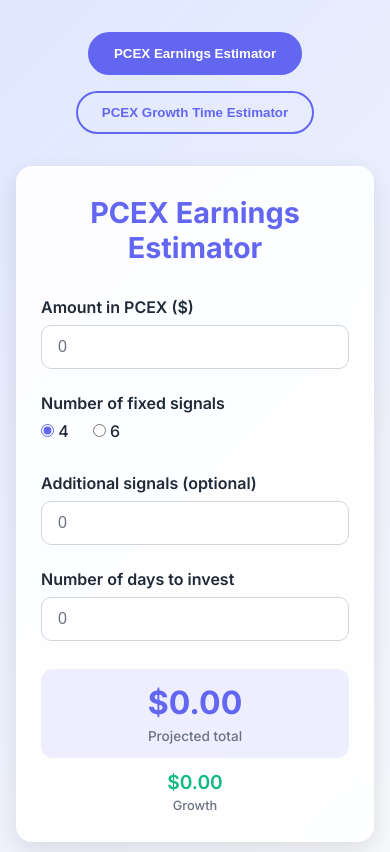
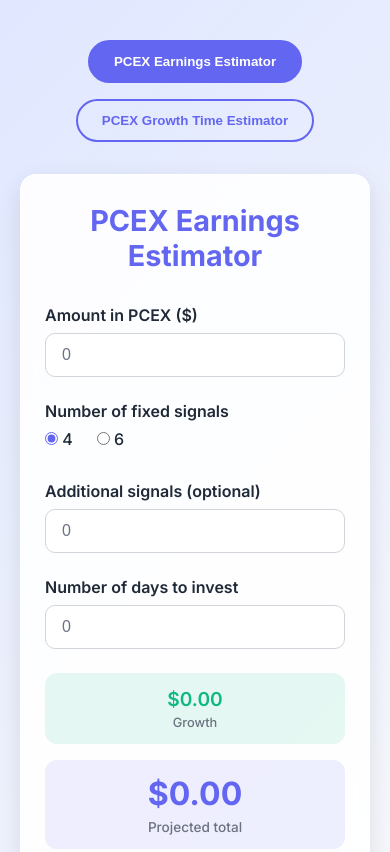
Before and after one commit to lalu122/calculator, a plain HTML site: page index.html in a window 390 px wide. Shown: the top 852 px of the page. Drawn offline with Linux system fonts and the light colour scheme.

Commit message:
Update index.html

```diff
--- a/index.html
+++ b/index.html
@@ -6,103 +6,161 @@
 <meta name="viewport" content="width=device-width, initial-scale=1">
 <link href="https://fonts.googleapis.com/css2?family=Inter:wght@400;500;600;700&display=swap" rel="stylesheet">
 <style>
-  :root{
-    --primary:#6366f1; /* indigo‑500 */
-    --bg-gradient:linear-gradient(135deg,#e0e7ff 0%,#f9fafb 100%);
-    --card-bg:rgba(255,255,255,0.9);
-    --border:rgba(255,255,255,0.6);
-    --text:#1f2937;
-    --muted:#6b7280;
-    --growth:#10b981; /* emerald‑500 */
+  /* Root Variables */
+  :root {
+    --primary: #6366f1; /* Indigo 500 */
+    --secondary: #10b981; /* Emerald 500 */
+    --bg-gradient: linear-gradient(135deg, #e0e7ff 0%, #f9fafb 100%);
+    --card-bg: rgba(255, 255, 255, 0.9);
+    --border: rgba(255, 255, 255, 0.8);
+    --text: #1f2937;
+    --muted: #6b7280;
+    --shadow: 0 8px 24px rgba(0, 0, 0, 0.1);
   }
-  *{box-sizing:border-box;margin:0;padding:0;}
-  body{
-    font-family:'Inter',sans-serif;
-    background:var(--bg-gradient);
-    display:flex;
-    flex-direction:column;
-    align-items:center;
-    min-height:100vh;
-    padding:32px 16px;
-    color:var(--text);
+
+  /* Global Reset and Body Styling */
+  * { box-sizing: border-box; margin: 0; padding: 0; }
+  body {
+    font-family: 'Inter', sans-serif;
+    background: var(--bg-gradient);
+    display: flex;
+    flex-direction: column;
+    align-items: center;
+    min-height: 100vh;
+    padding: 40px 20px;
+    color: var(--text);
   }
-  /* --- Toggle Buttons --- */
-  .toggle-container{display:flex;gap:16px;margin-bottom:32px;flex-wrap:wrap;justify-content:center;}
-  .toggle-btn{
-    padding:12px 24px;
-    border:2px solid var(--primary);
-    background:transparent;
-    color:var(--primary);
-    font-weight:600;
-    border-radius:9999px;
-    cursor:pointer;
-    transition:background .25s,color .25s;
+
+  /* Toggle Buttons */
+  .toggle-container {
+    display: flex;
+    gap: 16px;
+    margin-bottom: 32px;
+    flex-wrap: wrap;
+    justify-content: center;
+  }
+  .toggle-btn {
+    padding: 12px 24px;
+    border: 2px solid var(--primary);
+    background: transparent;
+    color: var(--primary);
+    font-weight: 600;
+    border-radius: 9999px;
+    cursor: pointer;
+    transition: background 0.3s ease, color 0.3s ease;
   }
   .toggle-btn.active,
-  .toggle-btn:hover{background:var(--primary);color:#fff;}
+  .toggle-btn:hover {
+    background: var(--primary);
+    color: #fff;
+  }
 
-  /* --- Calculator Card --- */
-  .calculator{
-    background:var(--card-bg);
-    backdrop-filter:blur(10px);
-    -webkit-backdrop-filter:blur(10px);
-    border:1px solid var(--border);
-    border-radius:20px;
-    box-shadow:0 8px 24px rgba(0,0,0,.1);
-    width:100%;
-    max-width:460px;
-    padding:40px 48px;
+  /* Calculator Card */
+  .calculator {
+    background: var(--card-bg);
+    backdrop-filter: blur(10px);
+    -webkit-backdrop-filter: blur(10px);
+    border: 1px solid var(--border);
+    border-radius: 20px;
+    box-shadow: var(--shadow);
+    width: 100%;
+    max-width: 460px;
+    padding: 40px 48px;
+    margin-bottom: 20px;
+    transition: transform 0.3s ease;
   }
-  .hidden{display:none;}
-  @media(max-width:480px){
-    .calculator{padding:28px 24px;border-radius:16px;}
-    h1{font-size:1.5rem;}
+  .calculator:hover {
+    transform: translateY(-5px);
   }
-  h1{
-    text-align:center;
-    font-size:1.8rem;
-    margin-bottom:2rem;
-    font-weight:700;
-    color:var(--primary);
+  .hidden { display: none; }
+  @media (max-width: 480px) {
+    .calculator {
+      padding: 28px 24px;
+      border-radius: 16px;
     }
-  .field{margin-bottom:24px;}
-  label{display:block;font-weight:600;margin-bottom:8px;}
-  input[type="number"]{
-    width:100%;
-    padding:12px 16px;
-    border:1px solid #d1d5db;
-    border-radius:10px;
-    font-size:1rem;
-    background:#fff;
-    color:var(--muted);
-    transition:border .25s,color .25s,box-shadow .25s;
+    h1 { font-size: 1.5rem; }
   }
-  input[type="number"].edited{color:var(--text);}
-  input[type="number"]:focus{outline:none;border-color:var(--primary);box-shadow:0 0 0 3px rgba(99,102,241,.2);}
-  input::placeholder{color:var(--muted);}
-  .radio-group{display:flex;gap:24px;margin-top:4px;}
-  .radio-group input[type="radio"]{accent-color:var(--primary);}
-  .radio-group label{font-weight:500;cursor:pointer;user-select:none;}
-  .result{
-    margin-top:28px;
-    text-align:center;
-    font-size:2rem;
-    font-weight:700;
-    color:var(--primary);
-    background:rgba(99,102,241,.1);
-    padding:14px 24px;
-    border-radius:12px;
+  h1 {
+    text-align: center;
+    font-size: 1.8rem;
+    margin-bottom: 2rem;
+    font-weight: 700;
+    color: var(--primary);
   }
-  .result small{display:block;font-size:.85rem;color:var(--muted);margin-top:6px;font-weight:500;}
-  .growth{
-    margin-top:12px;
-    text-align:center;
-    font-size:1.2rem;
-    font-weight:600;
-    color:var(--growth);
+
+  /* Form Elements */
+  .field { margin-bottom: 24px; }
+  label { display: block; font-weight: 600; margin-bottom: 8px; }
+  input[type="number"] {
+    width: 100%;
+    padding: 12px 16px;
+    border: 1px solid #d1d5db;
+    border-radius: 10px;
+    font-size: 1rem;
+    background: #fff;
+    color: var(--muted);
+    transition: border 0.25s ease, color 0.25s ease, box-shadow 0.25s ease;
   }
-  .growth small{display:block;font-size:.8rem;color:var(--muted);margin-top:4px;font-weight:500;}
-  .disclaimer{font-size:0.8rem;color:var(--muted);max-width:460px;text-align:center;margin-top:24px;line-height:1.4;}
+  input[type="number"].edited { color: var(--text); }
+  input[type="number"]:focus {
+    outline: none;
+    border-color: var(--primary);
+    box-shadow: 0 0 0 3px rgba(99,102,241,0.2);
+  }
+  input::placeholder { color: var(--muted); }
+  .radio-group {
+    display: flex;
+    gap: 24px;
+    margin-top: 4px;
+  }
+  .radio-group input[type="radio"] { accent-color: var(--primary); }
+  .radio-group label { font-weight: 500; cursor: pointer; user-select: none; }
+
+  /* Result and Growth Boxes */
+  .result,
+  .growth {
+    text-align: center;
+    border-radius: 12px;
+    padding: 14px 24px;
+    margin-bottom: 16px;
+    transition: background 0.3s ease, transform 0.3s ease;
+  }
+  .result {
+    font-size: 2rem;
+    font-weight: 700;
+    background: rgba(99,102,241,0.1);
+    color: var(--primary);
+  }
+  .result small {
+    display: block;
+    font-size: 0.85rem;
+    color: var(--muted);
+    margin-top: 6px;
+    font-weight: 500;
+  }
+  .growth {
+    font-size: 1.2rem;
+    font-weight: 600;
+    background: rgba(16,185,129,0.1);
+    color: var(--secondary);
+  }
+  .growth small {
+    display: block;
+    font-size: 0.8rem;
+    color: var(--muted);
+    margin-top: 4px;
+    font-weight: 500;
+  }
+
+  /* Disclaimer */
+  .disclaimer {
+    font-size: 0.8rem;
+    color: var(--muted);
+    max-width: 460px;
+    text-align: center;
+    margin-top: 24px;
+    line-height: 1.4;
+  }
 </style>
 </head>
 <body>
@@ -115,76 +173,132 @@
   <!-- Earnings Estimator -->
   <div class="calculator" id="calc1">
     <h1>PCEX Earnings Estimator</h1>
-    <div class="field"><label for="amount1">Amount in PCEX ($)</label><input type="number" id="amount1" value="0" placeholder="0" min="0" step="0.01"></div>
-    <div class="field"><label>Number of fixed signals</label><div class="radio-group"><label><input type="radio" name="fixed1" value="4" checked> 4</label><label><input type="radio" name="fixed1" value="6"> 6</label></div></div>
-    <div class="field"><label for="additional1">Additional signals (optional)</label><input type="number" id="additional1" value="0" placeholder="0" min="0" step="1"></div>
-    <div class="field"><label for="days1">Number of days to invest</label><input type="number" id="days1" value="0" placeholder="0" min="0" max="30" step="1"></div>
+    <div class="field">
+      <label for="amount1">Amount in PCEX ($)</label>
+      <input type="number" id="amount1" value="0" placeholder="0" min="0" step="0.01">
+    </div>
+    <div class="field">
+      <label>Number of fixed signals</label>
+      <div class="radio-group">
+        <label><input type="radio" name="fixed1" value="4" checked> 4</label>
+        <label><input type="radio" name="fixed1" value="6"> 6</label>
+      </div>
+    </div>
+    <div class="field">
+      <label for="additional1">Additional signals (optional)</label>
+      <input type="number" id="additional1" value="0" placeholder="0" min="0" step="1">
+    </div>
+    <div class="field">
+      <label for="days1">Number of days to invest</label>
+      <input type="number" id="days1" value="0" placeholder="0" min="0" max="30" step="1">
+    </div>
+    <!-- Swapped order: Growth displayed above Projected Total -->
+    <div class="growth" id="growth1">$0.00<small>Growth</small></div>
     <div class="result" id="total1">$0.00<small>Projected total</small></div>
-    <div class="growth" id="growth1">$0.00<small>Growth</small></div>
   </div>
 
   <!-- Growth Time Estimator -->
   <div class="calculator hidden" id="calc2">
     <h1>PCEX Growth Time Estimator</h1>
-    <div class="field"><label for="desired2">Desired Value ($)</label><input type="number" id="desired2" value="0" placeholder="0" min="0" step="0.01"></div>
-    <div class="field"><label for="amount2">Amount in PCEX ($)</label><input type="number" id="amount2" value="0" placeholder="0" min="0" step="0.01"></div>
-    <div class="field"><label>Number of fixed signals</label><div class="radio-group"><label><input type="radio" name="fixed2" value="4" checked> 4</label><label><input type="radio" name="fixed2" value="6"> 6</label></div></div>
-    <div class="field"><label for="additional2">Additional signals (optional)</label><input type="number" id="additional2" value="0" placeholder="0" min="0" step="1"></div>
+    <div class="field">
+      <label for="desired2">Desired Value ($)</label>
+      <input type="number" id="desired2" value="0" placeholder="0" min="0" step="0.01">
+    </div>
+    <div class="field">
+      <label for="amount2">Amount in PCEX ($)</label>
+      <input type="number" id="amount2" value="0" placeholder="0" min="0" step="0.01">
+    </div>
+    <div class="field">
+      <label>Number of fixed signals</label>
+      <div class="radio-group">
+        <label><input type="radio" name="fixed2" value="4" checked> 4</label>
+        <label><input type="radio" name="fixed2" value="6"> 6</label>
+      </div>
+    </div>
+    <div class="field">
+      <label for="additional2">Additional signals (optional)</label>
+      <input type="number" id="additional2" value="0" placeholder="0" min="0" step="1">
+    </div>
     <div class="result" id="daysResult">0 days<small>Estimated time</small></div>
   </div>
 
   <script>
-/******** Utility ********/
-function clearOnFirstFocus(el){el.addEventListener('focus',()=>{if(!el.dataset.cleared){el.value='';el.dataset.cleared='true';}});}
-function setEditedState(el,def){parseFloat(el.value)==def?el.classList.remove('edited'):el.classList.add('edited');}
+    /******** Utility Functions ********/
+    function clearOnFirstFocus(el) {
+      el.addEventListener('focus', () => {
+        if (!el.dataset.cleared) {
+          el.value = '';
+          el.dataset.cleared = 'true';
+        }
+      });
+    }
+    function setEditedState(el, def) {
+      parseFloat(el.value) == def ? el.classList.remove('edited') : el.classList.add('edited');
+    }
 
-/******** Toggle logic ********/
-const buttons=document.querySelectorAll('.toggle-btn');
-buttons.forEach(btn=>btn.addEventListener('click',()=>{
-  if(btn.classList.contains('active'))return;
-  buttons.forEach(b=>b.classList.remove('active'));
+    /******** Toggle Logic ********/
+    const buttons = document.querySelectorAll('.toggle-btn');
+    buttons.forEach(btn => btn.addEventListener('click', () => {
+      if (btn.classList.contains('active')) return;
+      buttons.forEach(b => b.classList.remove('active'));
       btn.classList.add('active');
-  const target=btn.dataset.target;
-  document.querySelectorAll('.calculator').forEach(card=>{
-    card.id===target?card.classList.remove('hidden'):card.classList.add('hidden');
+      const target = btn.dataset.target;
+      document.querySelectorAll('.calculator').forEach(card => {
+        card.id === target ? card.classList.remove('hidden') : card.classList.add('hidden');
       });
     }));
 
     /******** Calculator 1 ********/
-const defaults1={amount1:0,additional1:0,days1:0};
-['amount1','additional1','days1'].forEach(id=>{const el=document.getElementById(id);clearOnFirstFocus(el);el.addEventListener('input',updateTotal1);});
-document.querySelectorAll('input[name="fixed1"]').forEach(r=>r.addEventListener('change',updateTotal1));
-function getFixed1(){return parseInt(document.querySelector('input[name="fixed1"]:checked').value,10);}
-function updateTotal1(){
-  const amount=parseFloat(document.getElementById('amount1').value)||0;
-  const additional=parseInt(document.getElementById('additional1').value,10)||0;
-  const days=parseInt(document.getElementById('days1').value,10)||0;
-  const fixed=getFixed1();
-  const total=amount*Math.pow(1.005,fixed*days+additional);
-  const growth=total-amount;
-  document.getElementById('total1').firstChild.textContent=total.toLocaleString(undefined,{style:'currency',currency:'USD',minimumFractionDigits:2,maximumFractionDigits:2});
-  document.getElementById('growth1').firstChild.textContent=growth.toLocaleString(undefined,{style:'currency',currency:'USD',minimumFractionDigits:2,maximumFractionDigits:2});
-  ['amount1','additional1','days1'].forEach(id=>setEditedState(document.getElementById(id),defaults1[id]));
+    const defaults1 = { amount1: 0, additional1: 0, days1: 0 };
+    ['amount1', 'additional1', 'days1'].forEach(id => {
+      const el = document.getElementById(id);
+      clearOnFirstFocus(el);
+      el.addEventListener('input', updateTotal1);
+    });
+    document.querySelectorAll('input[name="fixed1"]').forEach(r => r.addEventListener('change', updateTotal1));
+    function getFixed1() {
+      return parseInt(document.querySelector('input[name="fixed1"]:checked').value, 10);
+    }
+    function updateTotal1() {
+      const amount = parseFloat(document.getElementById('amount1').value) || 0;
+      const additional = parseInt(document.getElementById('additional1').value, 10) || 0;
+      const days = parseInt(document.getElementById('days1').value, 10) || 0;
+      const fixed = getFixed1();
+      const total = amount * Math.pow(1.005, fixed * days + additional);
+      const growth = total - amount;
+      document.getElementById('total1').firstChild.textContent = total.toLocaleString(undefined, { style: 'currency', currency: 'USD', minimumFractionDigits: 2, maximumFractionDigits: 2 });
+      document.getElementById('growth1').firstChild.textContent = growth.toLocaleString(undefined, { style: 'currency', currency: 'USD', minimumFractionDigits: 2, maximumFractionDigits: 2 });
+      ['amount1', 'additional1', 'days1'].forEach(id => setEditedState(document.getElementById(id), defaults1[id]));
     }
     updateTotal1();
 
     /******** Calculator 2 ********/
-const defaults2={desired2:0,amount2:0,additional2:0};
-['desired2','amount2','additional2'].forEach(id=>{const el=document.getElementById(id);clearOnFirstFocus(el);el.addEventListener('input',updateDays2);});
-document.querySelectorAll('input[name="fixed2"]').forEach(r=>r.addEventListener('change',updateDays2));
-function getFixed2(){return parseInt(document.querySelector('input[name="fixed2"]:checked').value,10);}
-function updateDays2(){
-  const desired=parseFloat(document.getElementById('desired2').value)||0;
-  const amount=parseFloat(document.getElementById('amount2').value)||0;
-  const additional=parseInt(document.getElementById('additional2').value,10)||0;
-  const fixed=getFixed2();
-  let days=0;
-  if(amount>0 && desired>amount){days=(Math.log(desired/amount)/Math.log(1.005)-additional)/fixed;}
-  document.getElementById('daysResult').firstChild.textContent=days.toFixed(2)+' days';
-  ['desired2','amount2','additional2'].forEach(id=>setEditedState(document.getElementById(id),defaults2[id]));
+    const defaults2 = { desired2: 0, amount2: 0, additional2: 0 };
+    ['desired2', 'amount2', 'additional2'].forEach(id => {
+      const el = document.getElementById(id);
+      clearOnFirstFocus(el);
+      el.addEventListener('input', updateDays2);
+    });
+    document.querySelectorAll('input[name="fixed2"]').forEach(r => r.addEventListener('change', updateDays2));
+    function getFixed2() {
+      return parseInt(document.querySelector('input[name="fixed2"]:checked').value, 10);
+    }
+    function updateDays2() {
+      const desired = parseFloat(document.getElementById('desired2').value) || 0;
+      const amount = parseFloat(document.getElementById('amount2').value) || 0;
+      const additional = parseInt(document.getElementById('additional2').value, 10) || 0;
+      const fixed = getFixed2();
+      let days = 0;
+      if (amount > 0 && desired > amount) {
+        days = (Math.log(desired / amount) / Math.log(1.005) - additional) / fixed;
+      }
+      document.getElementById('daysResult').firstChild.textContent = days.toFixed(2) + ' days';
+      ['desired2', 'amount2', 'additional2'].forEach(id => setEditedState(document.getElementById(id), defaults2[id]));
     }
     updateDays2();
   </script>
-  <p class="disclaimer">Disclaimer: This calculator is provided for entertainment purposes only. Results are estimates based on simplifying assumptions and may be inaccurate. Use at your own risk. The creator accepts no liability for any decisions or losses based on its output.</p>
+  <p class="disclaimer">
+    Disclaimer: This calculator is provided for entertainment purposes only. Results are estimates based on simplifying assumptions and may be inaccurate. Use at your own risk. The creator accepts no liability for any decisions or losses based on its output.
+  </p>
 </body>
 </html>
```
Lines whose indentation alone changed are shown as unchanged.
